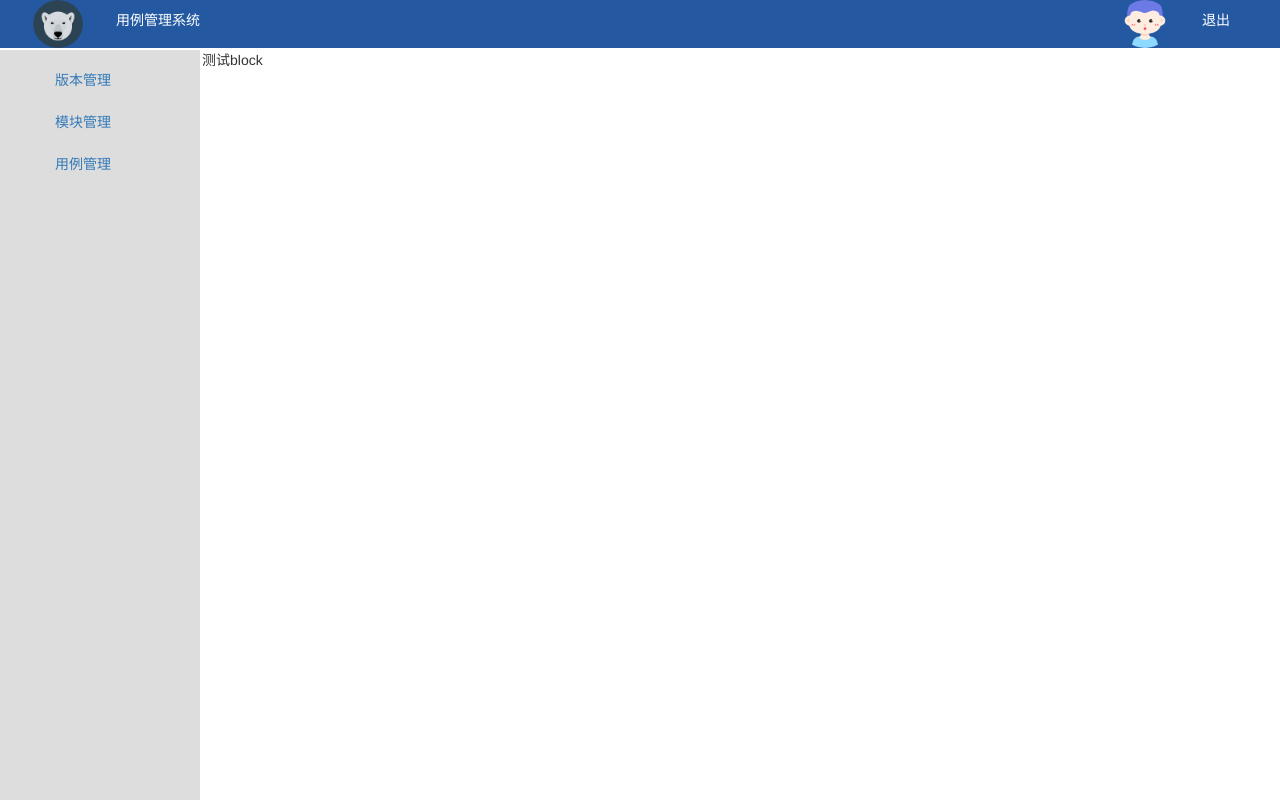
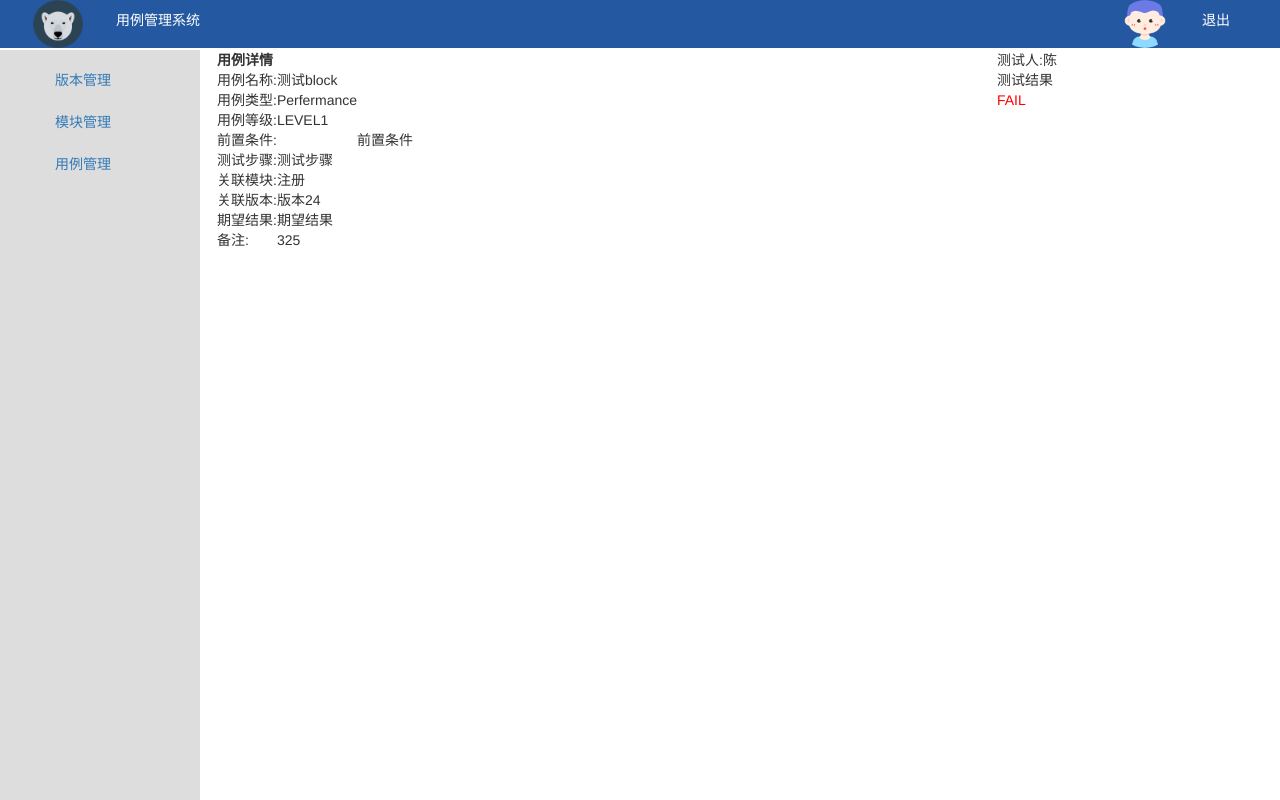
Before and after one commit to sailorchen/case_manage, a Django app: template templates/case_detail.html in a window 1280 px wide. Run offline with Django 3.2, Linux system fonts and the light colour scheme; the template is opened without the code that fills it: values that come from a table or form of the project are taken from there, others are empty; data comes from the database, SQL or seed files in the repository; both versions use the stored data as it was after the commit; some libraries are stand-ins or nearby versions.

Commit message:
modify case detail

```diff
--- a/static/mycss/common.css
+++ b/static/mycss/common.css
@@ -75,3 +75,9 @@ body{
 .footer span{
     float: left;
 }
+.red{
+    color:red;
+}
+.green{
+    color:green;
+}
--- a/tcmanage/urls.py
+++ b/tcmanage/urls.py
@@ -9,6 +9,7 @@ urlpatterns = [
     path('testcases',views.get_testcase,name='testcases'),
     path('add_testcase',views.add_testcase,name='add_testcase'),
     path('testcases/<int:case_id>', views.get_case_detail,name='case_detail'),
+    path('commit_result',views.commit_result,name='commit_result'),
     path('login', views.login,name='login'),
     path('register', views.register,name='register'),
     path('log_out', views.log_out,name='log_out'),
--- a/templates/case_detail.html
+++ b/templates/case_detail.html
@@ -1,5 +1,90 @@
 {% extends 'base.html' %}
 
 {% block content %}
-    {{case_detail.case_name}}
+	<div class="container">
+		<div class="row">
+			<div class="col-md-8">
+				<table>
+				<th>用例详情</th>
+				<tbody>
+				<tr>
+					<td>用例名称:</td>
+					<td>{{case_detail.case_name}}</td>
+				</tr>
+				<tr>
+					<td>用例类型:</td>
+					<td>{{case_detail.tc_style}}</td>
+				</tr>
+				<tr>
+					<td>用例等级:</td>
+					<td>{{case_detail.tc_level}}</td>
+				</tr>
+				<tr>
+					<td colspan="5">前置条件:</td>
+					<td colspan="5">{{case_detail.tc_presetting}}</td>
+				</tr>
+				<tr>
+					<td>测试步骤:</td>
+					<td>{{case_detail.tc_steps}}</td>
+				</tr>
+				<tr>
+					<td>关联模块:</td>
+					<td>{{case_detail.tc_module}}</td>
+				</tr>
+				<tr>
+					<td>关联版本:</td>
+					<td>{{case_detail.tc_version}}</td>
+				</tr>
+				<tr>
+					<td>期望结果:</td>
+					<td>{{case_detail.tc_except_result}}</td>
+				</tr>
+				<tr>
+					<td>备注:</td>
+					<td>{{case_detail.tc_comment}}</td>
+				</tr>
+				</tbody>
+			</div>
+			</table>
+		</div>
+		<div class="col-md-4">
+			<div>
+				测试人:{{ case_detail.tc_user }}
+			</div>
+			<div>
+
+				{% if case_detail.tc_actual_result == 'PASS' %}
+				测试结果
+			    <p class="green"> {{case_detail.tc_actual_result}} </p>
+			    {% elif case_detail.tc_actual_result == 'FAIL' %}
+			    测试结果
+			    <p class="red"> {{case_detail.tc_actual_result}} </p>
+			    {% else %}
+			    <form method="POST" action="{% url 'commit_result' %}">
+			    	{% csrf_token %}
+			    <div class="radio">
+				  <label>
+				    <input type="radio" name="resultradio" id="PASS" value="PASS" checked>
+				    PASS
+				  </label>
+				</div>
+				<div class="radio">
+				  <label>
+				    <input type="radio" name="resultradio" id="FAIL" value="FAIL">
+				    FAIL
+				  </label>
+				</div>
+				<div class="radio">
+				  <label>
+				    <input type="radio" name="resultradio" id="BLOCK" value="BLOCK">
+				   	BLOCK
+				  </label>
+				</div>
+				<input type="hidden" name="case_id" value={{ case_detail.id }}>
+				<input type="submit" value="提交">
+				</form>
+			    {% endif %}
+	    	</div>
+		</div>
+	</div>
 {% endblock %}
--- a/templates/login.html
+++ b/templates/login.html
@@ -5,9 +5,9 @@
 <head>
 	<meta charset="UTF-8">
 	<title>用例管理系统-登录</title>
-		<link rel="stylesheet" type="text/css" href="../static/bootstrap-3.3.7/css/bootstrap.min.css">
+		<link rel="stylesheet" type="text/css" href="{% static 'bootstrap-3.3.7/css/bootstrap.min.css'%}">
 		<script src="https://cdn.jsdelivr.net/npm/jquery@1.12.4/dist/jquery.min.js"></script>
-		<link rel="stylesheet" type="text/css" href="../static/bootstrap-3.3.7/js/bootstrap.min.js">
+		<link rel="stylesheet" type="text/css" href="{% static 'bootstrap-3.3.7/js/bootstrap.min.js' %}">
 </head>
 <body>
 	    <div class="containter">
--- a/templates/register.html
+++ b/templates/register.html
@@ -5,9 +5,9 @@
 <head>
 	<meta charset="UTF-8">
 	<title>用例管理系统-注册</title>
-		<link rel="stylesheet" type="text/css" href="../static/bootstrap-3.3.7/css/bootstrap.min.css">
+		<link rel="stylesheet" type="text/css" href="{% static 'bootstrap-3.3.7/css/bootstrap.min.css'%}">
 		<script src="https://cdn.jsdelivr.net/npm/jquery@1.12.4/dist/jquery.min.js"></script>
-		<link rel="stylesheet" type="text/css" href="../static/bootstrap-3.3.7/js/bootstrap.min.js">
+		<link rel="stylesheet" type="text/css" href="{% static 'bootstrap-3.3.7/js/bootstrap.min.js' %}">
 </head>
 <body>
 	    <div class="containter">
```
Also changed, not shown: tcmanage/views.py (+14 -1 lines), templates/search_version.html (deleted, +0 -19 lines), db.sqlite3.
